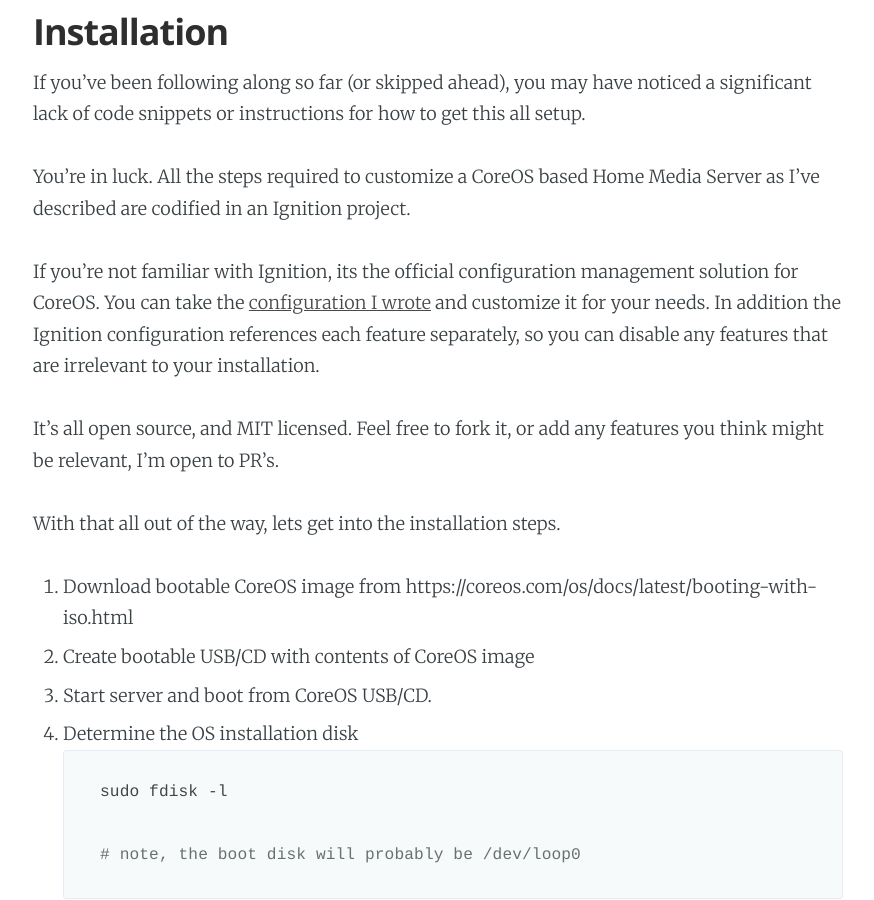
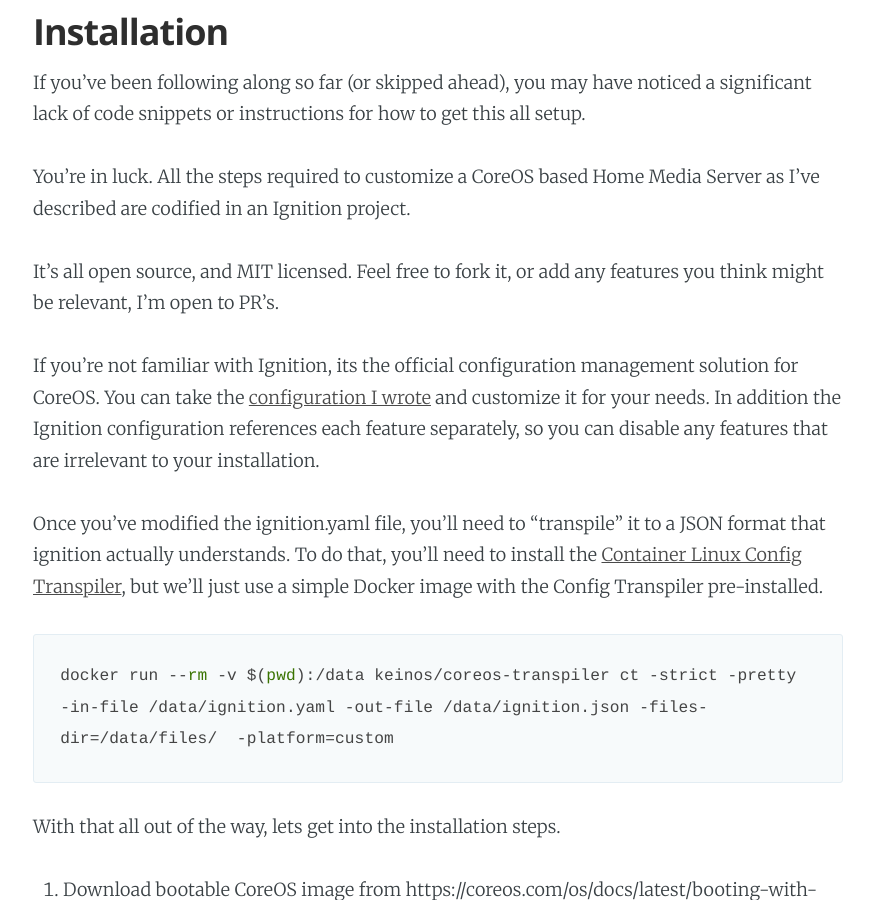
Before and after one commit to AnalogJ/thesparktree-blog, a Jekyll site: the page built from _posts/2019-02-03-ultimate-media-server-build-mediadepot.md, in a window 1280 px wide and 900 px high, scrolled down 8273 px. Shown: the whole window, without its empty margins (202-1076 px from the left). Built offline with Jekyll 4.4.1, drawn with Linux system fonts in a browser that asks for light colours; nearby versions of some CDN libraries; a script that is not in the unit is left out; comment, search, counter and statistics services are not loaded; some of the changed text lies outside the part shown.

Commit message:
Publishing part 3.

````diff
--- a/_posts/2019-02-03-ultimate-media-server-build-mediadepot.md
+++ b/_posts/2019-02-03-ultimate-media-server-build-mediadepot.md
@@ -27,7 +26,7 @@
 
 - [Part 1 - Hardware](/ultimate-media-server-build-hardware)
 - [Part 2 - Build Log](/ultimate-media-server-build-log)
-- **[Part 3 - MediaDepot/CoreOS Configuration](/ultimate-media-server-build-log)**
+- **[Part 3 - MediaDepot/CoreOS Configuration](/ultimate-media-server-build-mediadepot)**
 - Part 4 - Application Docker Containers
 
 This is **Part 3**, where I'll be discussing the software I use to run my ultimate media server, specifically focusing on installing and
@@ -245,12 +244,19 @@
 
 <div class="github-widget" data-repo="mediadepot/ignition"></div>
 
+It's all open source, and MIT licensed. Feel free to fork it, or add any features you think might be relevant, I'm open to PR's.
 
 If you're not familiar with Ignition, its the official configuration management solution for CoreOS.
-You can take the [configuration I wrote](https://github.com/mediadepot/ignition) and customize it for your needs. In addition the Ignition configuration references each feature
+You can take the [configuration I wrote](https://github.com/mediadepot/ignition/blob/master/ignition.yaml) and customize it for your needs. In addition the Ignition configuration references each feature
 separately, so you can disable any features that are irrelevant to your installation.
 
-It's all open source, and MIT licensed. Feel free to fork it, or add any features you think might be relevant, I'm open to PR's.
+Once you've modified the ignition.yaml file, you'll need to "transpile" it to a JSON format that ignition actually understands.
+To do that, you'll need to install the [Container Linux Config Transpiler](https://github.com/coreos/container-linux-config-transpiler/),
+but we'll just use a simple Docker image with the Config Transpiler pre-installed.
+
+```
+docker run --rm -v $(pwd):/data keinos/coreos-transpiler ct -strict -pretty -in-file /data/ignition.yaml -out-file /data/ignition.json -files-dir=/data/files/  -platform=custom
+```
 
 With that all out of the way, lets get into the installation steps.
 
@@ -263,13 +269,10 @@
 
     # note, the boot disk will probably be /dev/loop0
     ```
-5. Copy the ignition remote config bootstrap file to the file system
-    ```bash
-    curl -O https://mediadepot.github.io/ignition/ignition-remote.json
-    ```
+5. Copy the ignition.json config bootstrap file that you created earlier to the file system (using CURL, or another USB)
 6. Begin CoreOS installation on specified disk, **NOTE: specified disk will be reformatted**
     ```bash
-    sudo coreos-install -d /dev/sda -C stable -i ignition-remote.json
+    sudo coreos-install -d /dev/sda -C stable -i ignition.json
     ```
 
 7. On installation completion, remove bootable USB/CD
````
Also changed, not shown: other parts of _posts/2019-02-03-ultimate-media-server-build-mediadepot.md (+0 -1 lines), _posts/2019-01-06-ultimate-media-server-build-hardware.md (+1 -1 lines), _posts/2019-01-25-ultimate-media-server-build-log.md (+1 -1 lines).
